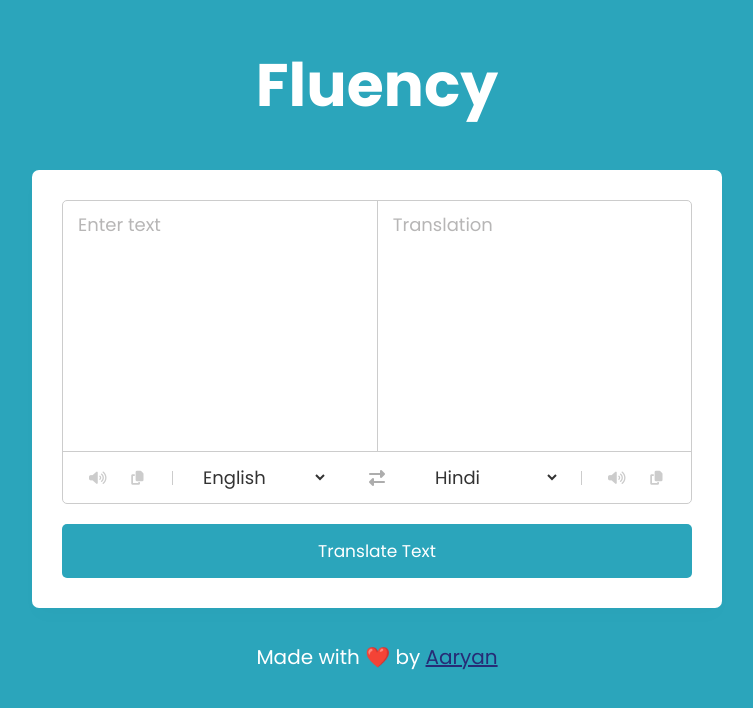
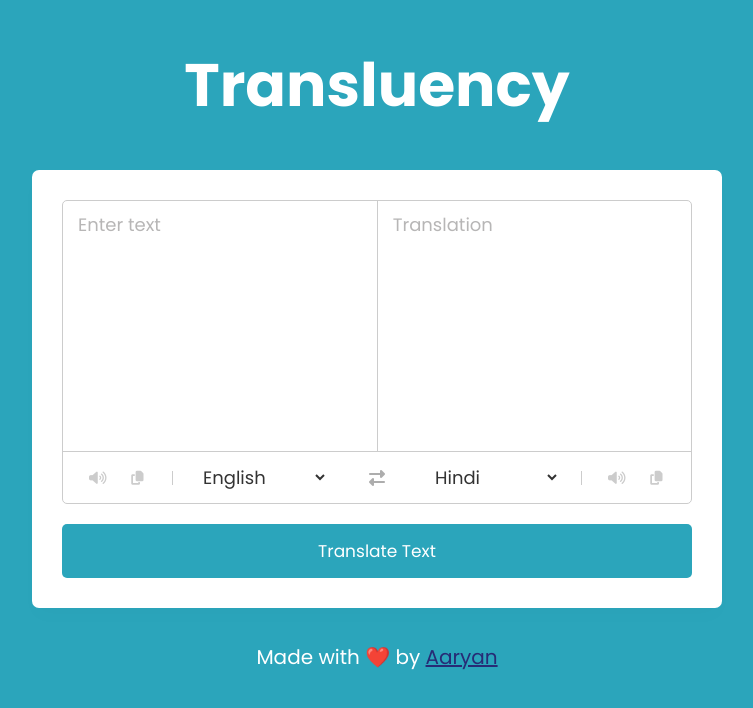
Before and after one commit to transluency/transluency, a plain HTML site: page index.html in a window 1280 px wide. Shown: the whole page, without its empty margins (263-1016 px from the left). Drawn offline with Linux system fonts and the light colour scheme.

Commit message:
Update index.html

```diff
--- a/index.html
+++ b/index.html
@@ -3,7 +3,7 @@
 
 <head>
   <meta charset="utf-8">
-  <title>Fluency</title>
+  <title>Transluency</title>
   <link rel="stylesheet" href="style.css">
   <meta name="viewport" content="width=device-width, initial-scale=1.0">
   <script src="https://kit.fontawesome.com/8c75c2b576.js" crossorigin="anonymous"></script>
@@ -11,7 +11,7 @@
 </head>
 
 <body>
-  <h1>Fluency</h1>
+  <h1>Transluency</h1>
   <div class="box">
     <div class="container">
       <div class="wrapper">
```
